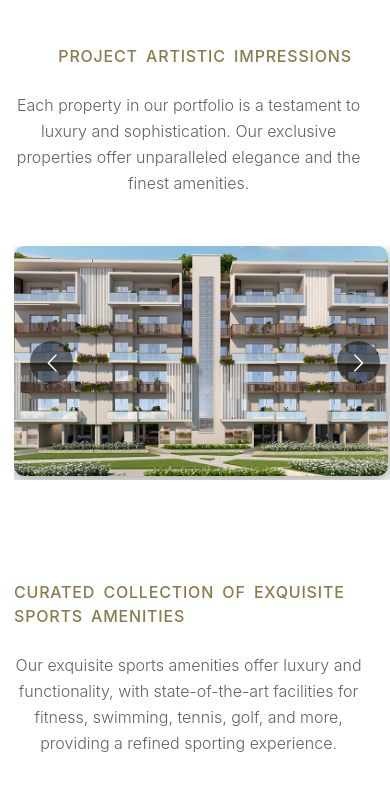
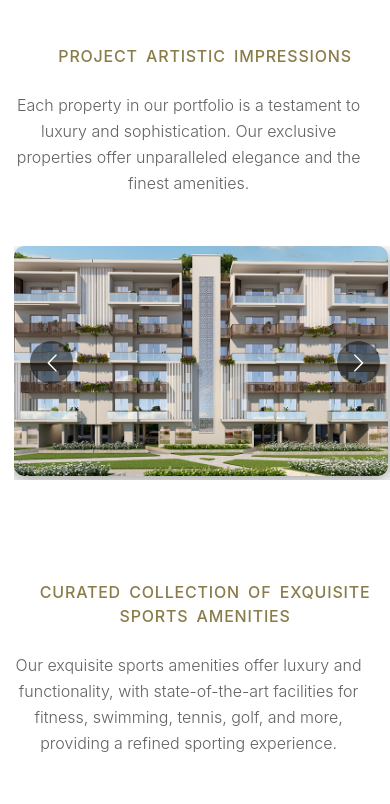
Before and after one commit to Vedamhomes/NAVRAJ, a React (Create React App) app: page /projects in a window 390 px wide. Shown: the part 913-1717 px from the top of the page. Built offline with nearby package versions, Linux system fonts and the light colour scheme.

Commit message:
Update main.css

```diff
--- a/src/main.css
+++ b/src/main.css
@@ -320,6 +320,9 @@ p.third-line {
 	.info_box_number {
         margin-left: 0;
     }
+	.section_one_header h1{
+		text-align: center;
+	}
 }
 
 @media (max-width: 350px) {
```
